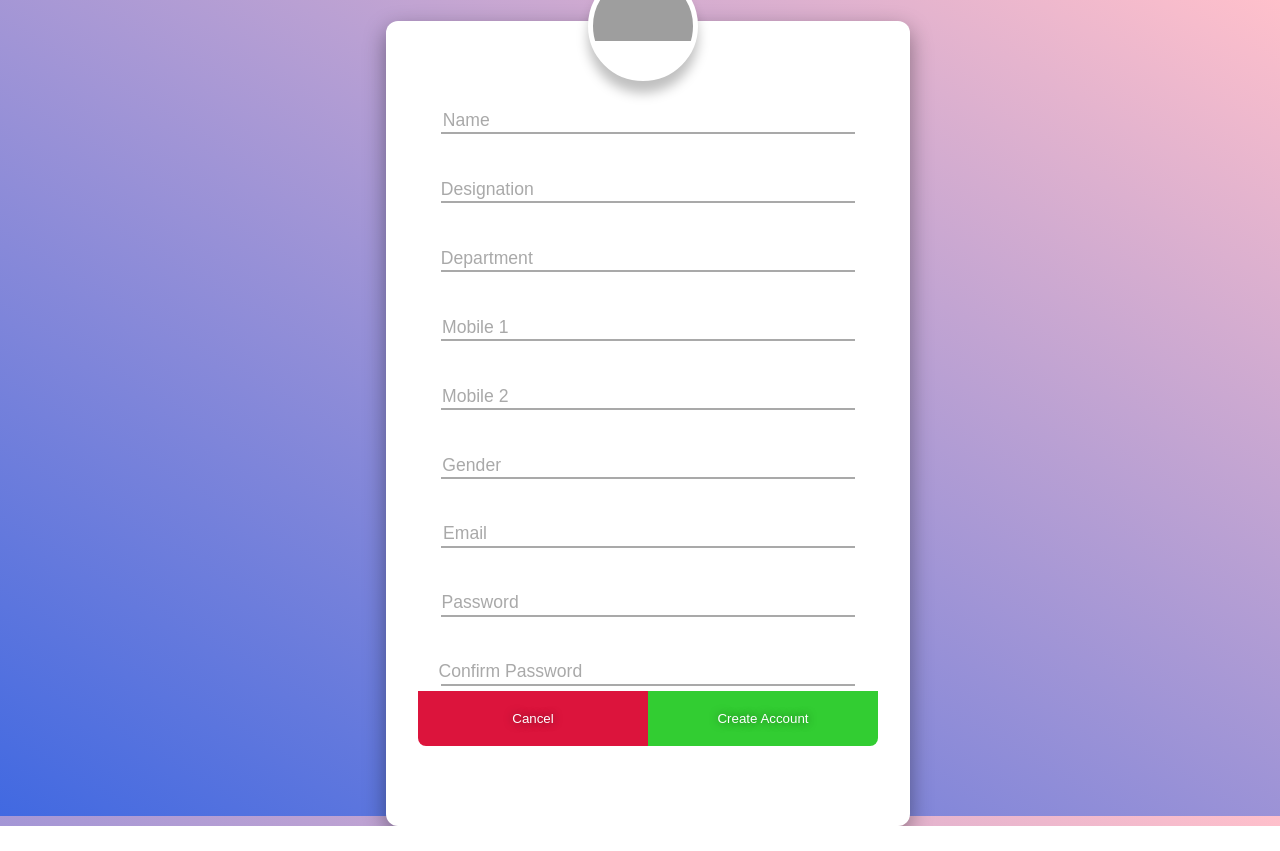
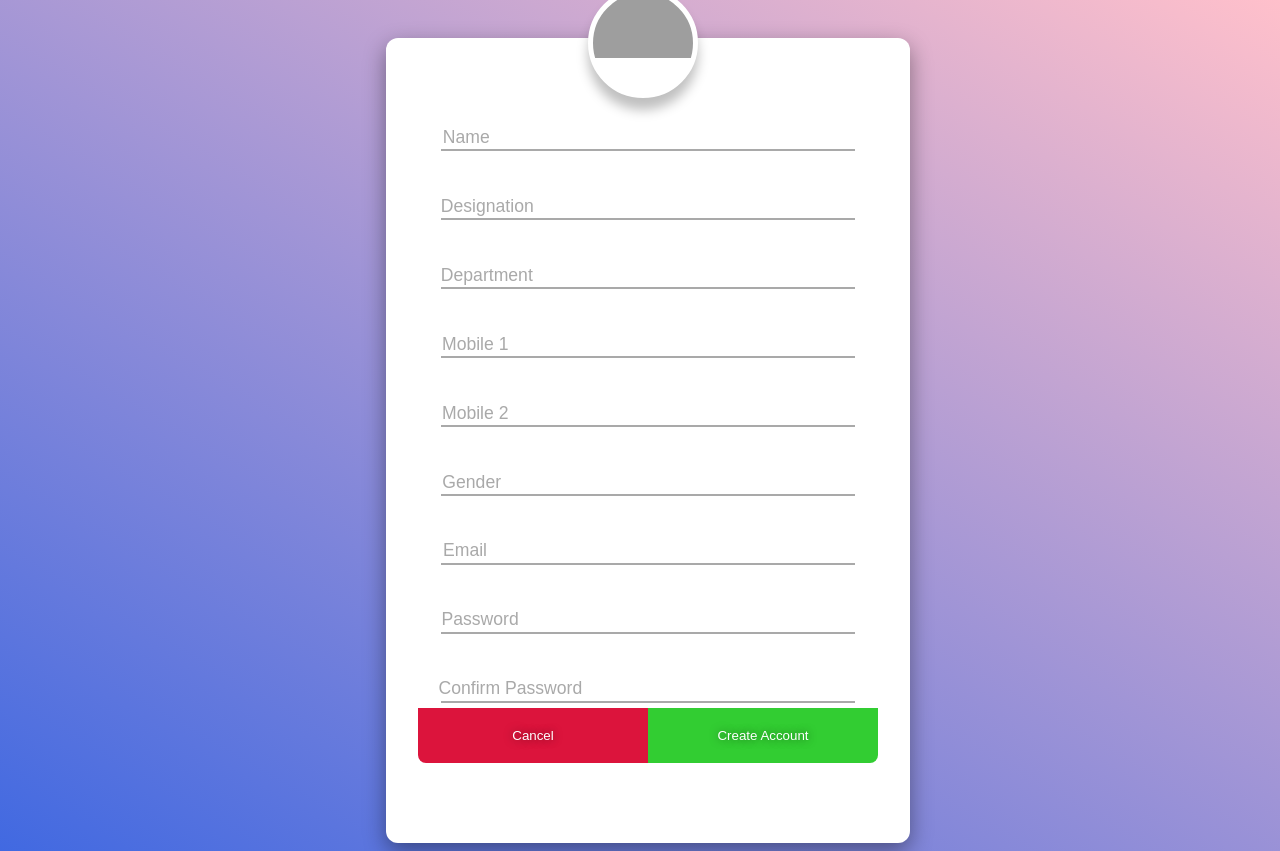
Before and after one commit to rushikesh24/tnp_is, a Django app: page /signup/ in a window 1280 px wide. Before the commit the page ends 826 px from the top, so only its background shows below. Run offline with Django 3.2, Linux system fonts and the light colour scheme; grey boxes are pictures that could not be loaded.

Commit message:
login perfectly working 2

```diff
--- a/registration/templates/registration.html
+++ b/registration/templates/registration.html
@@ -3,13 +3,15 @@
   font-family: "Quattrocento Sans", sans-serif;
   font-size: 16px;
   width: 100%;
-  height: 100%;
   min-height: 100vh;
   display: flex;
   justify-content: center;
   align-items: center;
   background-image: linear-gradient(30deg, RoyalBlue, pink);
   background-size: cover;
+  -webkit-background-size: cover;
+  -moz-background-size: cover;
+  -o-background-size: cover;
 }
 
 .form-card {
```
Also changed, not shown: registration/migrations/0001_initial.py (added).
